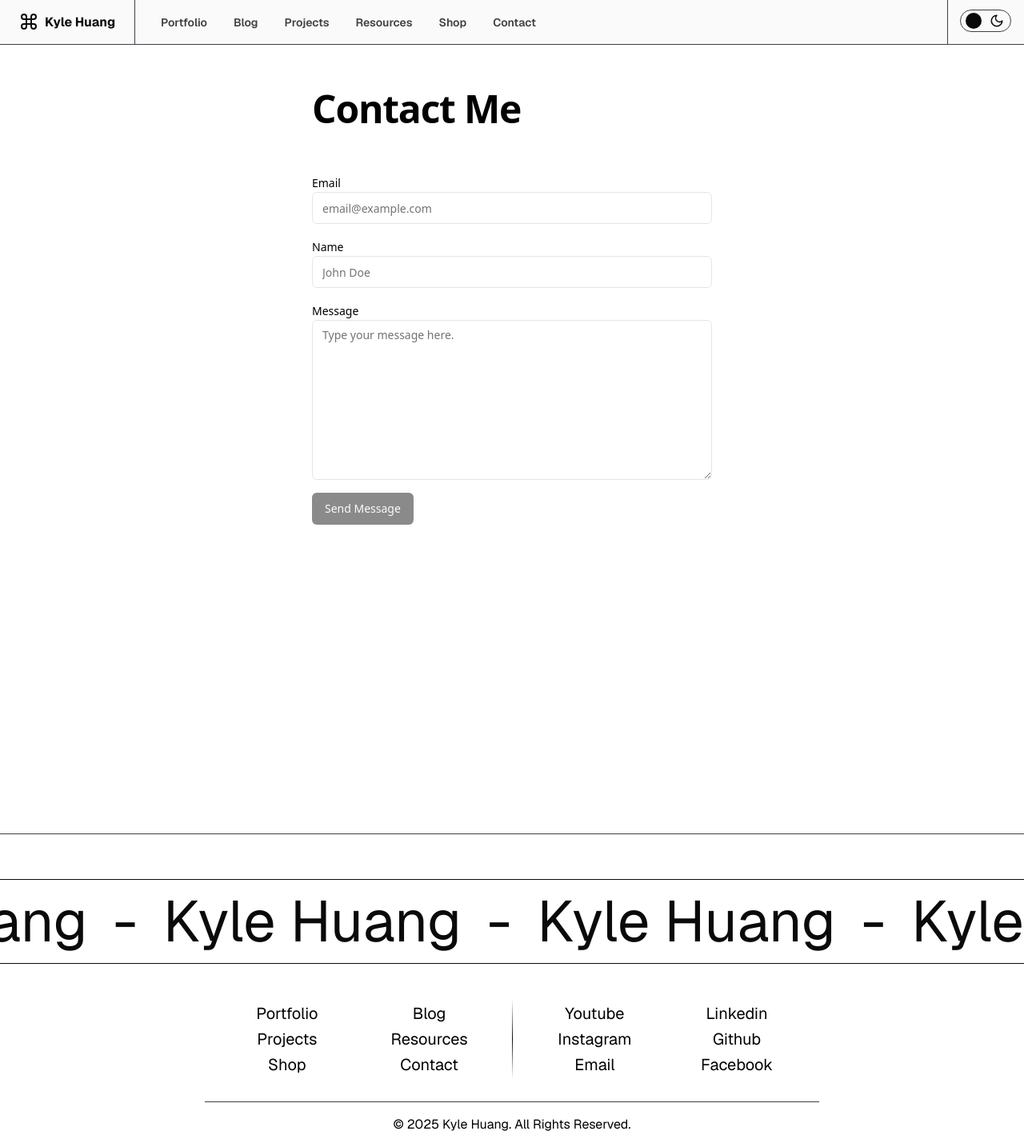
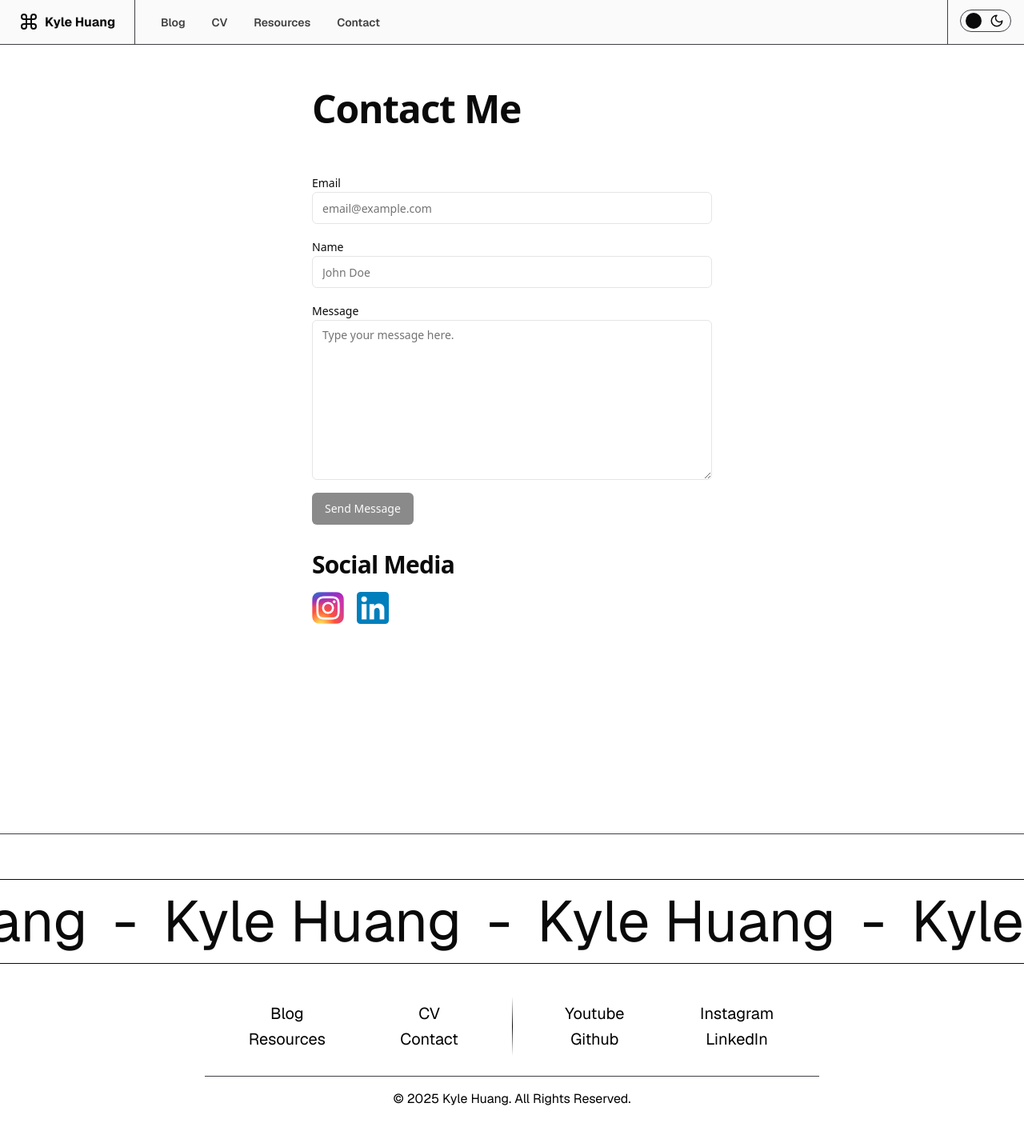
Before and after one commit to thekylehuang/kyle-huang, a Next.js app: page /contact in a window 1280 px wide. Shown: the whole page at 80% size. After the commit the page ends 1402 px from the top, so only its background shows below. Built offline with nearby package versions, Linux system fonts and the light colour scheme.

Commit message:
Started on achievements section

```diff
--- a/src/components/contact/ContactComponent.tsx
+++ b/src/components/contact/ContactComponent.tsx
@@ -1,4 +1,5 @@
 "use client"
+/* eslint-disable @next/next/no-img-element */
 
 import { useState } from "react";
 import { Input } from "@/components/ui/input";
@@ -43,7 +44,7 @@ const ContactForm = () => {
   };
 
   return(
-    <div className="mt-14 mx-auto mb-24 w-11/12 max-w-[500px] min-h-[890px]">
+    <div className="mt-14 mx-auto mb-24 w-11/12 max-w-[500px] min-h-[890px] text-neutral-950 dark:text-zinc-50">
       <h1 className="scroll-m-20 text-4xl font-extrabold tracking-tight lg:text-5xl mt-14 mb-14">Contact Me</h1>
       <form onSubmit={handleSubmit}>
         <Label htmlFor="email">Email</Label>
@@ -54,6 +55,23 @@ const ContactForm = () => {
         <Textarea placeholder="Type your message here." id="message" className="mb-4" onChange={(e) => setMessage(e.target.value)} required />
         <Button type="submit" disabled={!message.trim()}>{ isSent ? 'Sent' : 'Send Message' }</Button>
       </form>
+      <h2 className="scroll-m-20 text-2xl font-extrabold tracking-tight lg:text-3xl mt-8">Social Media</h2>
+      <div className="mt-4 flex gap-4">
+        <a href="https://www.instagram.com/thekylehuang/"
+        target="_blank"
+        rel="noopener noreferrer">
+          <img alt="Instagram Logo"
+          src="/images/contact/instagram.png"
+          className="w-10"/>
+        </a>
+        <a href="#"
+        target="_blank"
+        rel="noopener noreferrer">
+          <img alt="LinkedIn Logo"
+          src="/images/contact/linkedin.png"
+          className="w-10"/>
+        </a>
+      </div>
     </div>
   );
 }
--- a/src/components/home/AboutMe.tsx
+++ b/src/components/home/AboutMe.tsx
@@ -25,7 +25,7 @@ const AboutMe = ({isLight} : {isLight : boolean}) => {
     target: element, offset: ['0.9 end', 'start 0.5' ]
   })
   return(
-    <div className={`${geist.className} w-full bg-zinc-50 dark:bg-neutral-950`}>
+    <div className={`${geist.className} w-full bg-zinc-50 dark:bg-neutral-950 border-b border-b-zinc-700`}>
       <div className="h-full mx-auto w-5/6 max-w-4xl text-neutral-950 dark:text-zinc-50 py-24">
         <h1 className={`${geistmono.className} text-xl font-extrabold mb-8`}>About</h1>
         <Paragraph text={aboutMeIntroduction} />
--- /dev/null
+++ b/src/components/home/Achievements.tsx
@@ -0,0 +1,35 @@
+"use client"
+
+import Paragraph from "./Paragraph";
+import { Geist_Mono, Geist } from "next/font/google";
+// import { useScroll } from "motion/react";
+// import { useRef } from "react";
+
+const geistmono = Geist_Mono({
+  subsets: ['latin']
+})
+
+const geist = Geist({
+  subsets: ['latin']
+})
+
+const Introduction = `I push to excel in every field I pursue, which has led to several notable milestones. Whether it's economics, mathematics, content creation, or piano, I challenge myself and continuously improve. Here are a few highlights of my qualifications. 🏆`;
+const Achievement1 = `In the 2025 AMC 8 (American Mathematics Competition 8), I qualified for honor roll, placing me in the top 5% of competitors.`
+
+const Achievements = () => {
+  {/*const imageAnimate = useRef(null);
+  const { scrollYProgress } = useScroll({
+    target: imageAnimate, offset: ['0.9 end', 'start 0.5' ]
+  })*/}
+  return(
+    <div className={`${geist.className} w-full bg-zinc-50 dark:bg-neutral-950`}>
+      <div className="h-full mx-auto w-5/6 max-w-4xl text-neutral-950 dark:text-zinc-50 py-24">
+        <h1 className={`${geistmono.className} text-xl font-extrabold mb-8`}>Achievements</h1>
+        <Paragraph text={Introduction} />
+        <Paragraph text={Achievement1} />
+      </div>
+    </div>
+  );
+}
+
+export default Achievements;
--- a/src/components/home/HomeComponent.tsx
+++ b/src/components/home/HomeComponent.tsx
@@ -4,11 +4,12 @@ import { useState, useEffect, useRef } from "react";
 import Lenis from "lenis";
 import { AnimatePresence, useScroll, useTransform, motion } from "motion/react";
 import { Geist } from "next/font/google";
+import { useTheme } from "next-themes";
 import Image from "next/image";
 import Preloader from "@/components/layout/Preloader";
 import MarqueeComponent from "./Marquee";
 import AboutMe from "./AboutMe";
-import { useTheme } from "next-themes";
+import Achievements from "./Achievements";
 
 const geist = Geist({
   subsets: ['latin']
@@ -76,6 +77,7 @@ const HomeComponent = () => {
         </div>
         <MarqueeComponent />
         <AboutMe isLight={isLight}/>
+        <Achievements />
       </main>
     </>
   );
--- a/src/components/layout/Footer.tsx
+++ b/src/components/layout/Footer.tsx
@@ -19,22 +19,18 @@ const Footer = () => {
       <div className='w-full mt-8 flex justify-center mb-4'>
         <div className='w-full max-w-3xl grid grid-rows-[1fr_1px_1fr] sm:grid-cols-[1fr_1px_1fr] sm:grid-rows-none'>
           <div className='grid grid-cols-2 gap-1 p-4 justify-items-center'>
-            <Link href='/portfolio' className={`${geist.className} text-xl hover:underline`}>Portfolio</Link>
             <Link href='/blog' className={`${geist.className} text-xl hover:underline`}>Blog</Link>
-            <Link href='/projects' className={`${geist.className} text-xl hover:underline`}>Projects</Link>
+            <Link href='/cv' className={`${geist.className} text-xl hover:underline`}>CV</Link>
             <Link href='/resources' className={`${geist.className} text-xl hover:underline`}>Resources</Link>
-            <Link href='/shop' className={`${geist.className} text-xl hover:underline`}>Shop</Link>
             <Link href='/contact' className={`${geist.className} text-xl hover:underline`}>Contact</Link>
           </div>
           <div className='h-full w-px bg-neutral-950 dark:bg-zinc-50 mask-image-y hidden sm:inline'></div>
           <div className='w-full h-px bg-neutral-950 dark:bg-zinc-50 mask-image-x inline sm:hidden'></div>
           <div className='grid grid-cols-2 gap-1 p-4 justify-items-center'>
             <Link href='https://www.youtube.com/@the-kyle-huang' className={`${geist.className} text-xl hover:underline`}>Youtube</Link>
-            <Link href='#' className={`${geist.className} text-xl hover:underline`}>Linkedin</Link>
             <Link href='https://www.instagram.com/thekylehuang/' className={`${geist.className} text-xl hover:underline`}>Instagram</Link>
             <Link href='https://github.com/thekylehuang' className={`${geist.className} text-xl hover:underline`}>Github</Link>
-            <Link href='#' className={`${geist.className} text-xl hover:underline`}>Email</Link>
-            <Link href='https://www.facebook.com/profile.php?id=61572459315535' className={`${geist.className} text-xl hover:underline`}>Facebook</Link>
+            <Link href='#' className={`${geist.className} text-xl hover:underline`}>LinkedIn</Link>
           </div>
         </div>
       </div>
--- a/src/components/layout/Navbar.tsx
+++ b/src/components/layout/Navbar.tsx
@@ -26,11 +26,9 @@ const Navbar = () => {
           <Link href='/' className='text-neutral-950 dark:text-zinc-50 text-base font-bold'><Command size={24} className='hidden md:inline-block md:mr-0 lg:mr-2 align-middle -mt-2px' /><span className='hidden md:hidden lg:inline'>Kyle Huang</span></Link>
         </div>
         <div className='hidden md:inline-block z-0'>
-          <Link href='/portfolio' className='text-sm text-neutral-700 dark:text-neutral-400 lg:ml-4 ml-1 font-semibold py-2 lg:px-4 px-3 rounded-lg hover:bg-zinc-200 dark:hover:bg-zinc-900 transition-colors'>Portfolio</Link>
-          <Link href='/blog' className='text-sm text-neutral-700 dark:text-neutral-400 ml-px font-semibold py-2 lg:px-4 px-3 rounded-lg hover:bg-zinc-200 dark:hover:bg-zinc-900 transition-colors'>Blog</Link>
-          <Link href='/projects' className='text-sm text-neutral-700 dark:text-neutral-400 ml-px font-semibold py-2 lg:px-4 px-3 rounded-lg hover:bg-zinc-200 dark:hover:bg-zinc-900 transition-colors'>Projects</Link>
+          <Link href='/blog' className='text-sm text-neutral-700 dark:text-neutral-400 lg:ml-4 ml-1 font-semibold py-2 lg:px-4 px-3 rounded-lg hover:bg-zinc-200 dark:hover:bg-zinc-900 transition-colors'>Blog</Link>
+          <Link href='/cv' className='text-sm text-neutral-700 dark:text-neutral-400 ml-px font-semibold py-2 lg:px-4 px-3 rounded-lg hover:bg-zinc-200 dark:hover:bg-zinc-900 transition-colors'>CV</Link>
           <Link href='/resources' className='text-sm text-neutral-700 dark:text-neutral-400 ml-px font-semibold py-2 lg:px-4 px-3 rounded-lg hover:bg-zinc-200 dark:hover:bg-zinc-900 transition-colors'>Resources</Link>
-          <Link href='/shop' className='text-sm text-neutral-700 dark:text-neutral-400 ml-px font-semibold py-2 lg:px-4 px-3 rounded-lg hover:bg-zinc-200 dark:hover:bg-zinc-900 transition-colors'>Shop</Link>
           <Link href='/contact' className='text-sm text-neutral-700 dark:text-neutral-400 ml-px font-semibold py-2 lg:px-4 px-3 rounded-lg hover:bg-zinc-200 dark:hover:bg-zinc-900 transition-colors'>Contact</Link>
         </div>
         <div className='fixed right-0 h-14 border-l border-zinc-700 z-0 w-24'>
@@ -57,15 +55,11 @@ const Navbar = () => {
           <div className='overflow-y-auto h-full absolute top-2 w-full'>
             <Link href='/' className='text-2xl font-medium text-neutral-700 dark:text-neutral-400 block ml-5 mt-1 w-[calc(100%-2.5rem)]'>Home</Link>
             <div className='w-[calc(100%-2.5rem)] h-px bg-zinc-700 ml-5 mt-3'></div>
-            <Link href='/portfolio' className='text-2xl font-medium text-neutral-700 dark:text-neutral-400 block ml-5 mt-3 w-[calc(100%-2.5rem)]'>Portfolio</Link>
-            <div className='w-[calc(100%-2.5rem)] h-px bg-zinc-700 ml-5 mt-3'></div>
             <Link href='/blog' className='text-2xl font-medium text-neutral-700 dark:text-neutral-400 block ml-5 mt-3 w-[calc(100%-2.5rem)]'>Blog</Link>
             <div className='w-[calc(100%-2.5rem)] h-px bg-zinc-700 ml-5 mt-3'></div>
-            <Link href='/projects' className='text-2xl font-medium text-neutral-700 dark:text-neutral-400 block ml-5 mt-3 w-[calc(100%-2.5rem)]'>Projects</Link>
+            <Link href='/cv' className='text-2xl font-medium text-neutral-700 dark:text-neutral-400 block ml-5 mt-3 w-[calc(100%-2.5rem)]'>CV</Link>
             <div className='w-[calc(100%-2.5rem)] h-px bg-zinc-700 ml-5 mt-3'></div>
             <Link href='/resourcs' className='text-2xl font-medium text-neutral-700 dark:text-neutral-400 block ml-5 mt-3 w-[calc(100%-2.5rem)]'>Resources</Link>
-            <div className='w-[calc(100%-2.5rem)] h-px bg-zinc-700 ml-5 mt-3'></div>
-            <Link href='/shop' className='text-2xl font-medium text-neutral-700 dark:text-neutral-400 block ml-5 mt-3 w-[calc(100%-2.5rem)]'>Shop</Link>
             <div className='w-[calc(100%-2.5rem)] h-px bg-zinc-700 ml-5 mt-3'></div>
             <Link href='/contact' className='text-2xl font-medium text-neutral-700 dark:text-neutral-400 block ml-5 mt-3 w-[calc(100%-2.5rem)]'>Contact</Link>
           </div>
```
Also changed, not shown: public/images/contact/instagram.png (added), public/images/contact/linkedin.png (added).
